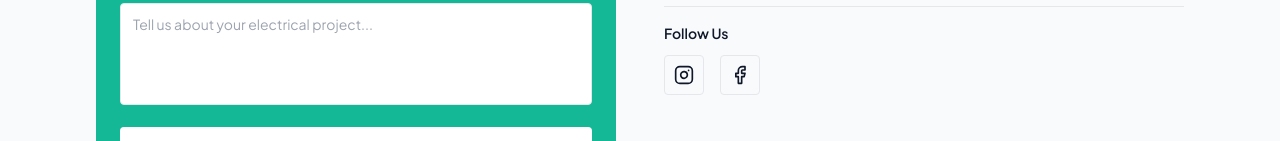
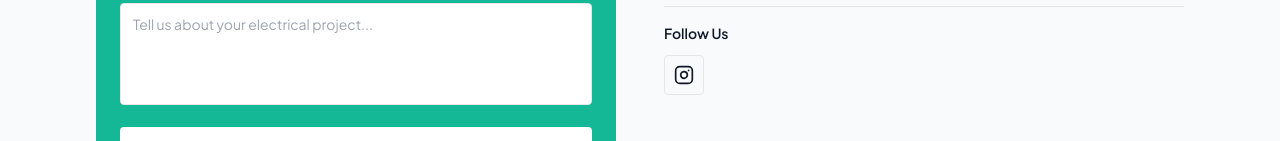
Before and after one commit to Mehhhhull/GOODMAN-ELECTRIC-WEBSITE, a React (Vite) app: page / in a window 1280 px wide. Shown: the part 4427-4568 px from the top of the page. Built offline with nearby package versions, Linux system fonts and the light colour scheme; the HTML template or start-up script is replaced by a standard one.

Commit message:
Added Contact

```diff
--- a/src/components/ContactSection.tsx
+++ b/src/components/ContactSection.tsx
@@ -6,7 +6,6 @@ import {
   MapPin,
   ArrowRight,
   Instagram,
-  Facebook,
 } from "lucide-react";
 
 const ContactSection = () => {
@@ -227,21 +226,12 @@ const ContactSection = () => {
 
               <div className="flex gap-4">
                 <a
-                  href="https://instagram.com/yourpage"
+                  href="https://www.instagram.com/goodmanelectricltd?igsh=Z29sbzlidGUwbWdl&utm_source=qr"
                   target="_blank"
                   rel="noopener noreferrer"
                   className="w-10 h-10 flex items-center justify-center border border-border rounded-md hover:border-primary hover:text-primary"
                 >
                   <Instagram className="w-5 h-5" />
-                </a>
-
-                <a
-                  href="https://facebook.com/yourpage"
-                  target="_blank"
-                  rel="noopener noreferrer"
-                  className="w-10 h-10 flex items-center justify-center border border-border rounded-md hover:border-primary hover:text-primary"
-                >
-                  <Facebook className="w-5 h-5" />
                 </a>
               </div>
             </div>
--- a/src/components/Footer.tsx
+++ b/src/components/Footer.tsx
@@ -29,7 +29,7 @@ const Footer = () => {
           <p className="font-semibold text-heading mb-3">Connect</p>
           <div className="flex items-center gap-3">
             <a
-              href="https://instagram.com/yourpage"
+              href="https://www.instagram.com/goodmanelectricltd?igsh=Z29sbzlidGUwbWdl&utm_source=qr"
               target="_blank"
               rel="noopener noreferrer"
               className="w-9 h-9 flex items-center justify-center border border-border rounded-md hover:border-primary hover:text-primary transition-all"
```
